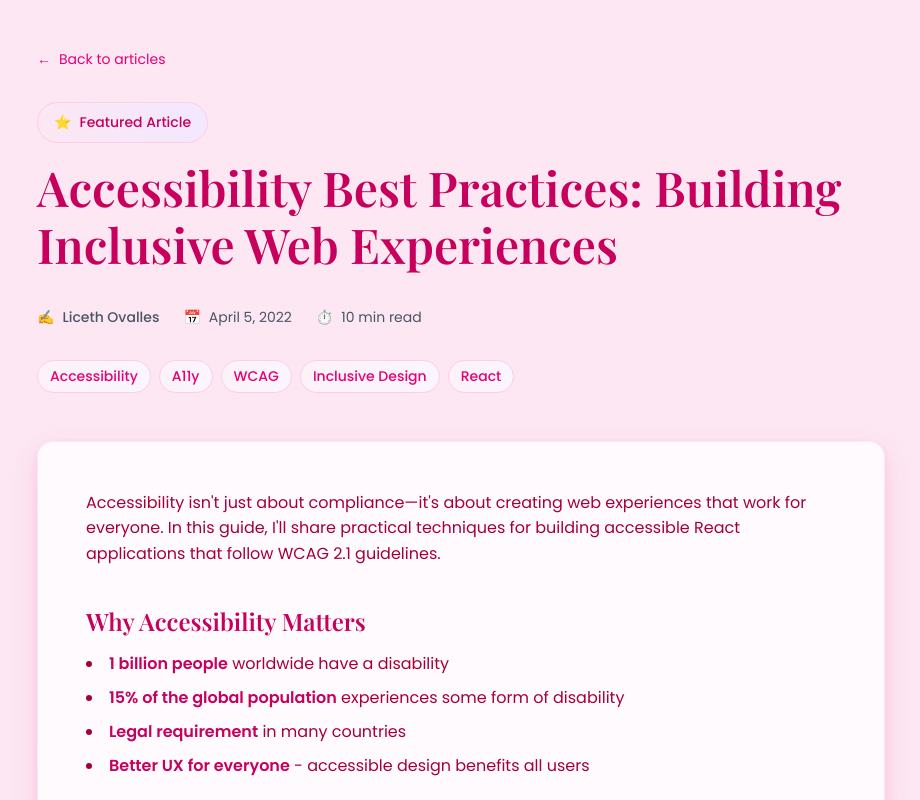
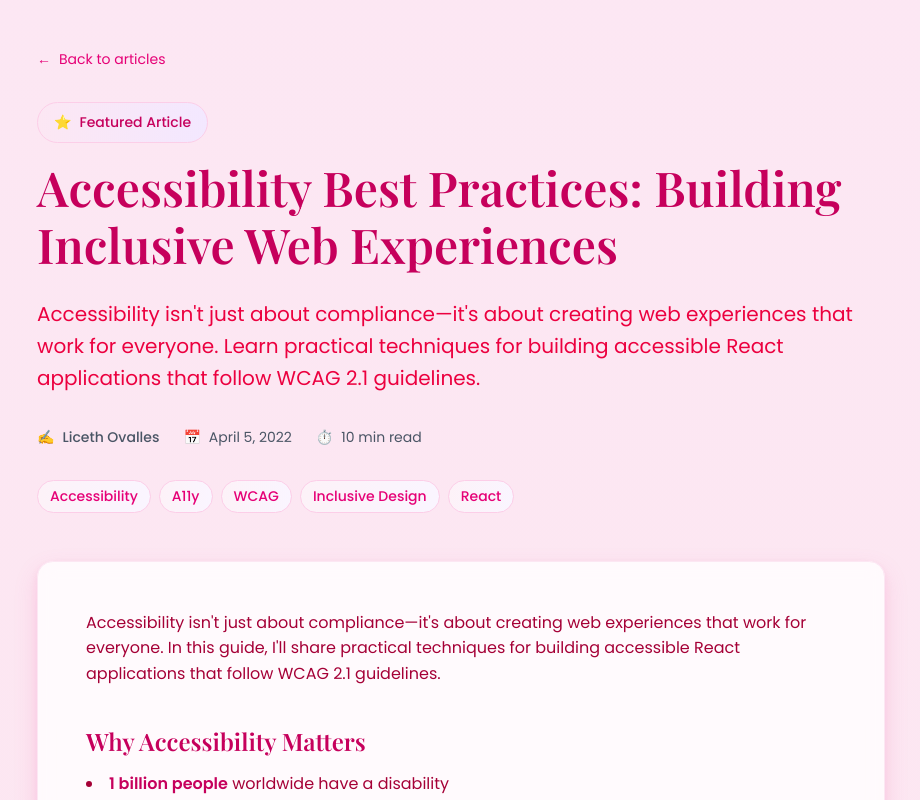
Before and after one commit to Liceth/girly-coder-site, a Next.js app: page /blog/accessibility-best-practices in a window 1280 px wide. Shown: the top 800 px of the page, without its empty margins (179-1099 px from the left). Built offline with nearby package versions, Linux system fonts and the light colour scheme; a web font is replaced by a local one.

Commit message:
fix(API): all endpoint return data

```diff
--- a/src/app/api/blog/route.ts
+++ b/src/app/api/blog/route.ts
@@ -3,7 +3,7 @@ import fs from 'fs';
 import path from 'path';
 import matter from 'gray-matter';
 
-const postsDirectory = path.join(process.cwd(), 'content/blog');
+const postsDirectory = path.join(process.cwd(), 'src/content/blog');
 
 export interface BlogPost {
   slug: string;
--- a/src/app/components/work/blogs.tsx
+++ b/src/app/components/work/blogs.tsx
@@ -10,7 +10,7 @@ import { useBlogData,  BlogPostMeta } from "../../hooks/useBlogData";
 export function Blogs() {
   const [displayedPosts, setDisplayedPosts] = useState<BlogPostMeta[]>([]);
 
-  const { allPosts, featuredPosts, isLoading } = useBlogData();
+  const { allPosts, featuredPosts, isLoading, error } = useBlogData();
 
   // Update displayed posts when data changes
   useEffect(() => {
@@ -19,6 +19,25 @@ export function Blogs() {
     }
   }, [allPosts, displayedPosts.length]);
 
+
+  if (error) {
+    return (
+      <section id="blog" className="py-5 px-6 max-w-7xl mx-auto">
+        <AnimatedText
+          type="fade"
+          delay={0.2}
+          className="text-4xl font-playfair font-semibold text-center mb-4"
+        >
+          <span className="gradient-text">Blog</span> 📝
+        </AnimatedText>
+
+        <div className="flex flex-col justify-center items-center py-20">
+          <div className="text-4xl mb-4">😔</div>
+          <p className="text-rose-600 text-center">Error loading blog posts: {error}</p>
+        </div>
+      </section>
+    );
+  }
 
   if (isLoading) {
     return (
--- a/src/app/hooks/useBlogData.ts
+++ b/src/app/hooks/useBlogData.ts
@@ -37,11 +37,12 @@ export function useBlogData() {
         ]);
 
         if (!allResponse.ok || !featuredResponse.ok) {
-          throw new Error('Failed to fetch blog data');
+          throw new Error(`Failed to fetch blog data: ${allResponse.status}, ${featuredResponse.status}`);
         }
 
         const allData = await allResponse.json();
         const featuredData = await featuredResponse.json();
+
 
         setAllPosts(allData.posts || []);
         setFeaturedPosts(featuredData.posts || []);
--- a/src/content/blog/accessibility-best-practices.mdx
+++ b/src/content/blog/accessibility-best-practices.mdx
@@ -1,6 +1,6 @@
 ---
 title: "Accessibility Best Practices: Building Inclusive Web Experiences"
-excerpt: ""
+excerpt: "Accessibility isn't just about compliance—it's about creating web experiences that work for everyone. Learn practical techniques for building accessible React applications that follow WCAG 2.1 guidelines."
 date: "2022-04-05"
 tags: ["Accessibility", "A11y", "WCAG", "Inclusive Design", "React"]
 author: "Liceth Ovalles"
--- a/src/content/blog/building-kawaii-portfolio.mdx
+++ b/src/content/blog/building-kawaii-portfolio.mdx
@@ -1,6 +1,6 @@
 ---
 title: "Building a Kawaii Portfolio: Where Design Meets Performance"
-excerpt: ""
+excerpt: "Creating a portfolio that stands out requires more than just technical skills—it needs personality, performance, and that special touch that makes visitors remember you."
 date: "2024-08-17"
 tags: ["React", "Next.js", "Design", "Performance", "Animation"]
 author: "Liceth Ovalles"
--- a/src/content/blog/react-performance-tips.mdx
+++ b/src/content/blog/react-performance-tips.mdx
@@ -1,6 +1,6 @@
 ---
 title: "React Performance Tips: From Good to Great"
-excerpt: ""
+excerpt: "Performance optimization in React isn't just about making your app faster—it's about creating a better user experience that keeps visitors engaged and improves your Core Web Vitals scores."
 date: "2024-09-28"
 tags: ["React", "Performance", "Optimization", "Web Vitals"]
 author: "Liceth Ovalles"
```
